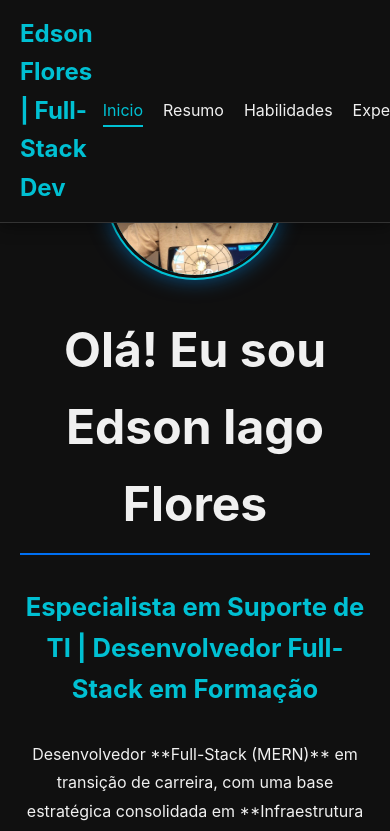
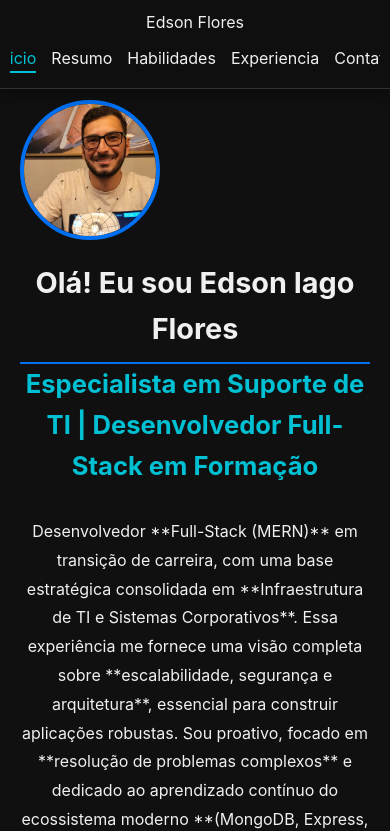
Before and after one commit to EdsonIFlores/curriculo-fullstack-frontend, a Next.js app: page / in a window 390 px wide. Shown: the top 831 px of the page. Built offline with nearby package versions, Linux system fonts and the light colour scheme.

Commit message:
feat: melhorias para visualição no mobile

```diff
--- a/src/app/globals.css
+++ b/src/app/globals.css
@@ -274,3 +274,62 @@ ul {
     from { transform: translateY(-50px); opacity: 0; }
     to { transform: translateY(0); opacity: 1; }
 }
+:root {
+  --primary-color: #0070f3;
+  --accent-color: #00c0d3;
+  --bg-primary: #101010;
+  --text-light: #f0f0f0;
+}
+
+* {
+  box-sizing: border-box;
+  margin: 0;
+  padding: 0;
+}
+
+body {
+  background-color: var(--bg-primary);
+  color: var(--text-light);
+  overflow-x: hidden; /* Impede a rolagem lateral no celular */
+}
+
+/* Container que envolve o conteúdo das páginas */
+.main-content {
+  padding: 100px 20px 40px; /* Espaço para o Header */
+  max-width: 100%;
+  display: flex;
+  flex-direction: column;
+  align-items: center;
+}
+
+/* Ajuste específico para a Foto de Perfil */
+.profile-image-container {
+  width: 180px;  /* Tamanho no Computador */
+  height: 180px;
+  border-radius: 50%;
+  border: 4px solid var(--primary-color);
+  overflow: hidden;
+  margin-bottom: 20px;
+  display: flex;
+  justify-content: center;
+  align-items: center;
+}
+
+.profile-image-container img {
+  width: 100%;
+  height: auto;
+  object-fit: cover;
+}
+
+/* MEDIA QUERY PARA CELULAR */
+@media (max-width: 768px) {
+  .profile-image-container {
+    width: 140px; /* Reduz um pouco no celular para caber melhor */
+    height: 140px;
+  }
+
+  h1 {
+    font-size: 1.8rem !important; /* Diminui o título para não quebrar feio */
+    text-align: center;
+  }
+}
--- a/src/components/Header.tsx
+++ b/src/components/Header.tsx
@@ -8,7 +8,7 @@ const Header: React.FC = () => {
   const pathname = usePathname();
 
   const navLinks = [
-    { name: "Inicio", href: "/" }, // Link para a nova Home
+    { name: "Inicio", href: "/" },
     { name: "Resumo", href: "/resumo" },
     { name: "Habilidades", href: "/habilidades" },
     { name: "Experiencia", href: "/experiencia" },
@@ -22,34 +22,94 @@ const Header: React.FC = () => {
       left: 0,
       width: '100%',
       zIndex: 1000,
+      backgroundColor: 'rgba(16, 16, 16, 0.95)', // Fundo semi-transparente para leitura
+      borderBottom: '1px solid var(--border-color)',
     }}>
-      <div style={{
-        maxWidth: '900px',
-        margin: '0 auto',
-        padding: '15px 20px',
-        display: 'flex',
-        justifyContent: 'space-between',
-        alignItems: 'center',
-      }}>
-        {/* Logo/Nome */}
-        <Link href="/" style={{ fontSize: '1.5em', fontWeight: 'bold', color: 'var(--accent-color)' }}>
-          Edson Flores | Full-Stack Dev
+      <div className="header-container">
+        {/* Logo/Nome - Ajustado para ser menor no mobile */}
+        <Link href="/" className="header-logo">
+          Edson Flores <span className="dev-tag">| Full-Stack Dev</span>
         </Link>
 
-        {/* Links de Navegação */}
-        <nav>
+        {/* Links de Navegação - Com scroll horizontal no mobile */}
+        <nav className="header-links">
           {navLinks.map((link) => (
             <Link
               key={link.name}
               href={link.href}
-              className={pathname === link.href ? 'active' : ''} // Ativa o destaque se for a página atual
-              style={{ margin: '0 10px', paddingBottom: '5px' }}
+              className={`nav-item ${pathname === link.href ? 'active' : ''}`}
             >
               {link.name}
             </Link>
           ))}
         </nav>
       </div>
+
+      <style jsx>{`
+        .header-container {
+          max-width: 900px;
+          margin: 0 auto;
+          padding: 15px 20px;
+          display: flex;
+          justify-content: space-between;
+          align-items: center;
+        }
+
+        .header-logo {
+          font-size: 1.3rem;
+          font-weight: bold;
+          color: var(--accent-color);
+          text-decoration: none;
+          white-space: nowrap;
+        }
+
+        .header-links {
+          display: flex;
+          gap: 15px;
+        }
+
+        .nav-item {
+          text-decoration: none;
+          color: var(--text-light);
+          font-size: 0.95rem;
+          padding-bottom: 5px;
+          transition: 0.3s;
+        }
+
+        .nav-item.active {
+          border-bottom: 2px solid var(--primary-color);
+          color: var(--primary-color);
+        }
+
+        /* AJUSTES PARA CELULAR */
+        @media (max-width: 768px) {
+          .header-container {
+            flex-direction: column; /* Empilha Nome e Links */
+            padding: 10px;
+            gap: 10px;
+          }
+
+          .header-logo {
+            font-size: 1.1rem;
+          }
+
+          .dev-tag {
+            display: none; /* Esconde o sufixo no mobile para poupar espaço */
+          }
+
+          .header-links {
+            width: 100%;
+            justify-content: center;
+            overflow-x: auto; /* Permite deslizar os links se a tela for pequena */
+            padding-bottom: 5px;
+          }
+
+          .nav-item {
+            font-size: 0.85rem;
+            margin: 0 5px;
+          }
+        }
+      `}</style>
     </header>
   );
 };
--- a/src/components/ProfileImage.tsx
+++ b/src/components/ProfileImage.tsx
@@ -1,33 +1,14 @@
-import React from 'react';
 import Image from 'next/image';
 
-const ProfileImage: React.FC = () => {
+const ProfileImage = () => {
   return (
-        <div style={{
-            // Contêiner principal para o círculo e o alinhamento
-            width: '180px',
-            height: '180px',
-            borderRadius: '50%',
-            backgroundColor: 'var(--accent-color)', // Seu círculo azul
-            display: 'flex',
-            justifyContent: 'center',
-            alignItems: 'center',
-            overflow: 'hidden',
-            margin: '0 auto 20px',
-            boxShadow: '0 0 20px rgba(0, 150, 255, 0.5)'
-        }}>
-            {/* 🟢 CAMINHO CORRIGIDO: Deve ser apenas o nome do arquivo se ele estiver na raiz de /public */}
+    <div className="profile-image-container">
       <Image
-                src="/foto-perfil.jpg" // ⬅️ AQUI ESTÁ A CORREÇÃO!
-                alt="Foto de Perfil de Edson Flores"
-                width={170} // Tamanho da imagem
-                height={170}
+        src="/foto-perfil.jpg" // Certifique-se que o nome do arquivo na pasta public está igual
+        alt="Edson Flores"
+        width={180}
+        height={180}
         priority
-                style={{
-                    borderRadius: '50%',
-                    objectFit: 'cover',
-                    border: '3px solid var(--bg-primary)'
-                }}
       />
     </div>
   );
```
Lines whose indentation alone changed are shown as unchanged.
